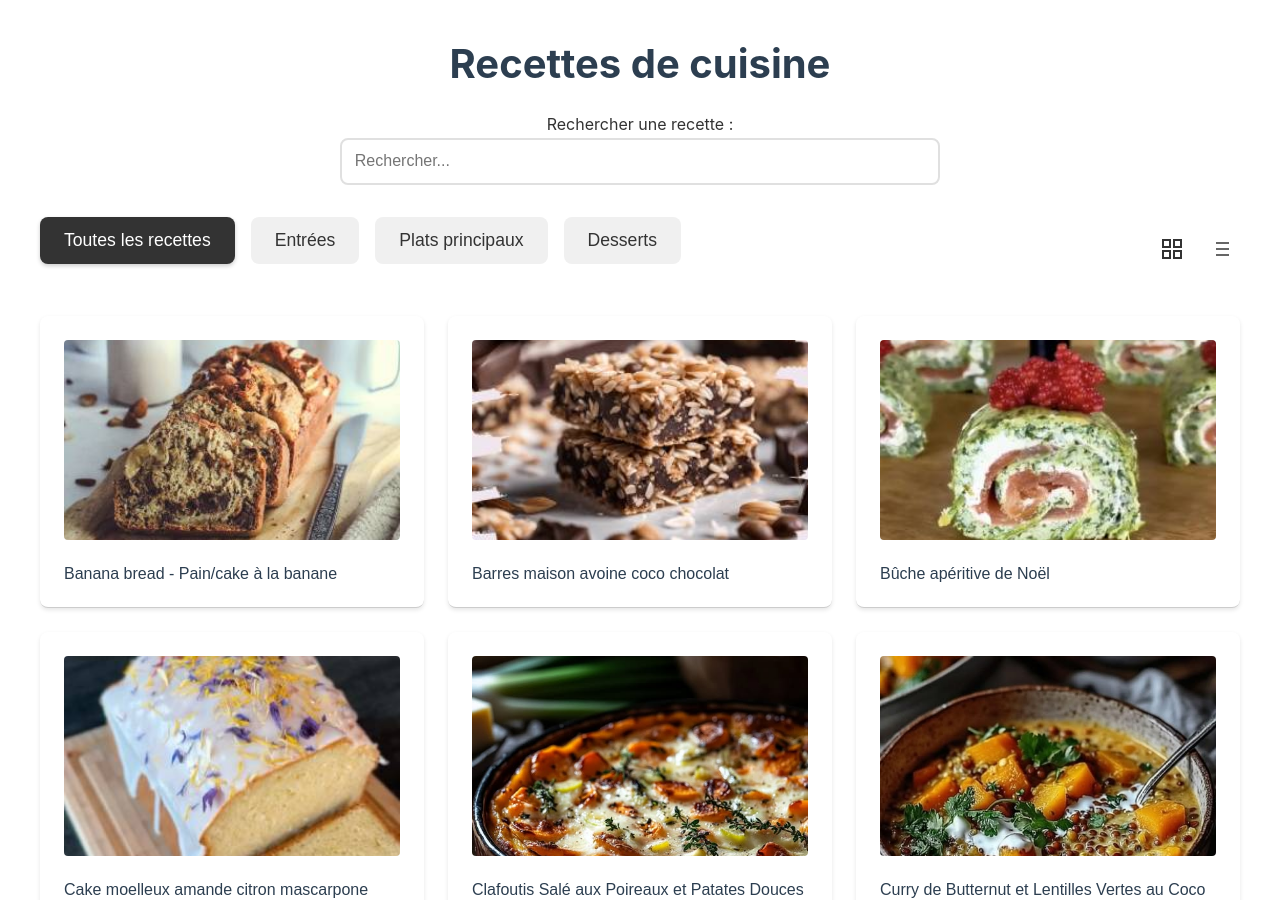
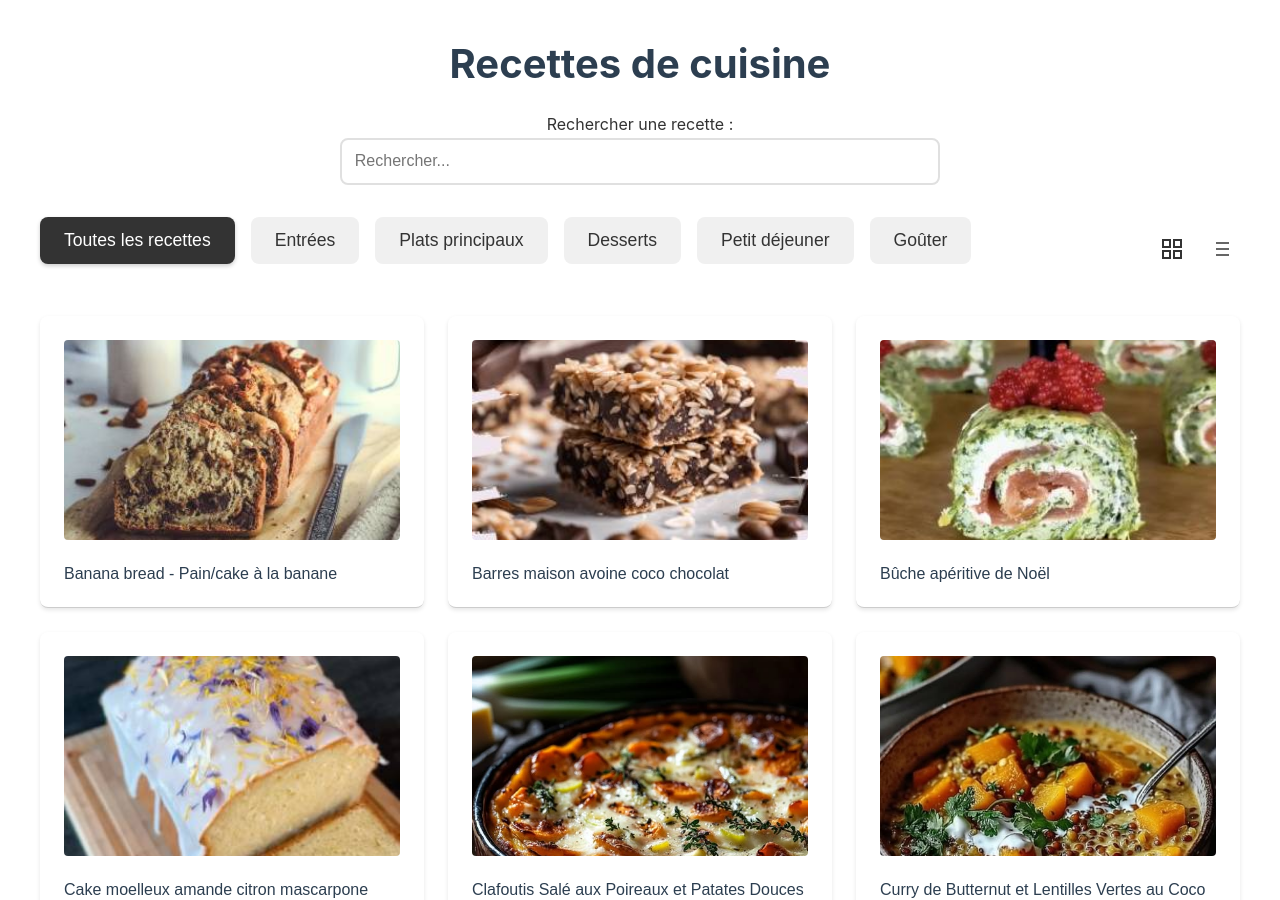
Before and after one commit to beacuisine/beacuisine.github.io, a Jekyll site: the page index.html, which Jekyll copies as it is, in a window 1280 px wide and 900 px high. Built offline with Jekyll 4.4.1, drawn with Linux system fonts in a browser that asks for light colours; some of the changed lines change nothing that is shown.

Commit message:
Update index.html

```diff
--- a/index.html
+++ b/index.html
@@ -220,6 +220,8 @@
           <button class="filter-btn" data-category="starter">Entrées</button>
           <button class="filter-btn" data-category="main">Plats principaux</button>
           <button class="filter-btn" data-category="dessert">Desserts</button>
+          <button class="filter-btn" data-category="breakfast">Petit déjeuner</button>
+          <button class="filter-btn" data-category="afternoon-snack">Goûter</button>
         </div>
         <div class="layout-toggle">
           <button class="layout-btn active" data-layout="grid" aria-label="Vue grille" title="Vue grille">
@@ -338,10 +340,10 @@
         // Add data-category attributes to recipes
         const recipeCategories = {
           "banana-bread": ["dessert"],
-          "barres-maison-avoine-coco-chocolat": ["starter"],
-          "buche-aperitive-noel": ["dessert"],
+          "barres-maison-avoine-coco-chocolat": ["breakfast", "afternoon-snack"],
+          "buche-aperitive-noel": ["starter"],
           "cake-moelleux-amande-citron-mascarpone": ["dessert"],
-          "clafoutis-sale-poireaux-patates-douces": ["main"],
+          "clafoutis-sale-poireaux-patates-douces": ["starter"],
           "curry-butternut-lentilles-vertes-coco": ["main"],
           "dal-lentilles-lait-coco": ["main"],
           "gratin-lentilles-patates-douces": ["main"],
```
